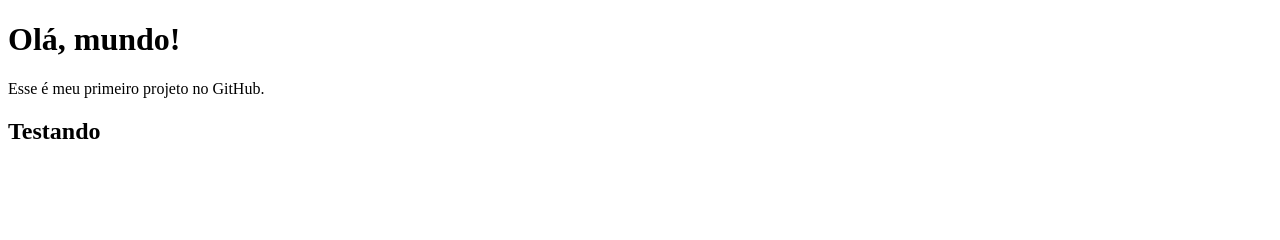
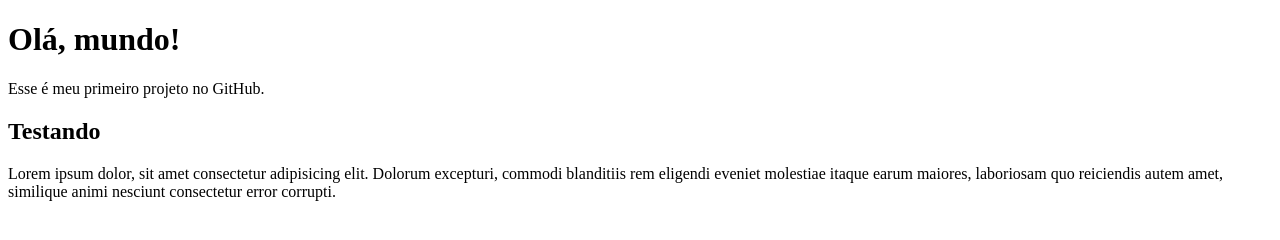
Before and after one commit to NicolasMerenco/Meu-site, a plain HTML site: page index.html in a window 1280 px wide. Drawn offline with Linux system fonts and the light colour scheme.

Commit message:
mensagem sobre a mudança

```diff
--- a/index.html
+++ b/index.html
@@ -8,5 +8,6 @@
   <h1>Olá, mundo!</h1>
   <p>Esse é meu primeiro projeto no GitHub.</p>
   <h2>Testando</h2>
+  <p>Lorem ipsum dolor, sit amet consectetur adipisicing elit. Dolorum excepturi, commodi blanditiis rem eligendi eveniet molestiae itaque earum maiores, laboriosam quo reiciendis autem amet, similique animi nesciunt consectetur error corrupti.</p>
 </body>
 </html>
```
